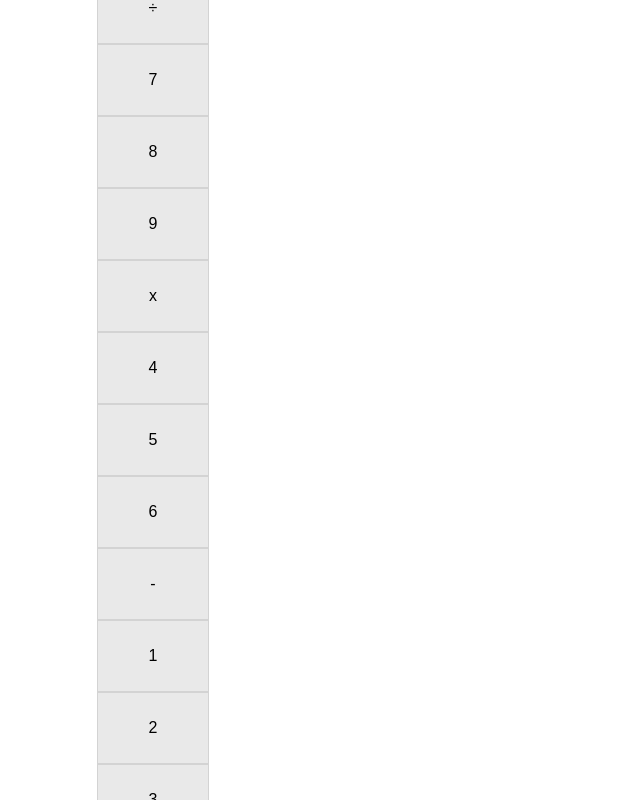
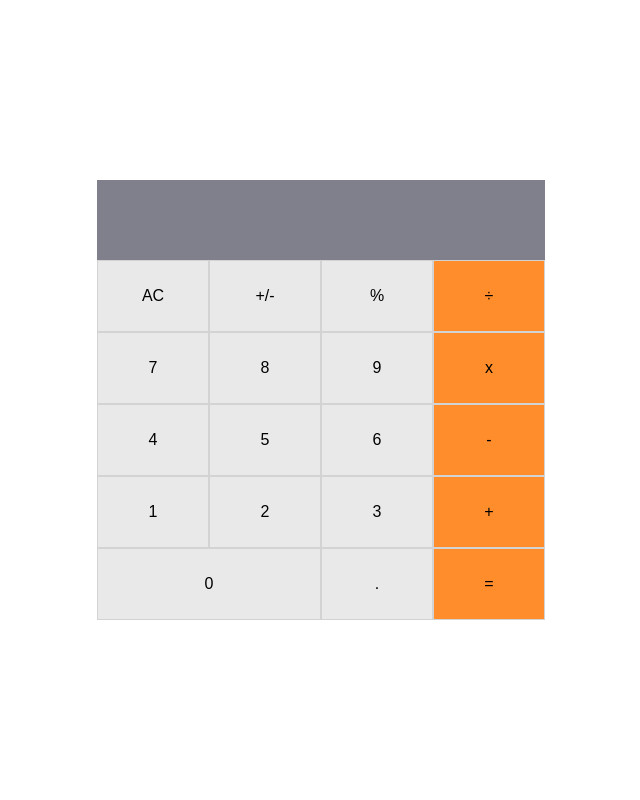
Before and after one commit to KanzaTahreem/Math-Magicians, a React (Create React App) app: page / in a window 1280 px wide. Shown: the top 800 px of the page, without its empty margins (319-959 px from the left). Built offline with nearby package versions, Linux system fonts and the light colour scheme.

Commit message:
Update styles according to given instructions

```diff
--- a/src/stylesheets/Calculator.module.css
+++ b/src/stylesheets/Calculator.module.css
@@ -29,8 +29,6 @@
 }
 
 .keys {
-  display: flex;
-  flex-direction: column;
   width: 100%;
 }
 
@@ -42,19 +40,27 @@
   border: 0.1px solid lightgrey;
 }
 
-.btn-expand {
-  width: 50%;
-}
-
-.btn-right {
-  background-color: #ff7600d4;
-}
-
 .btn:hover {
   cursor: pointer;
   background-color: #d7d6d6;
 }
 
-.btn-right:hover {
+.btn:nth-child(17) {
+  width: 50%;
+}
+
+.btn:nth-child(4),
+.btn:nth-child(8),
+.btn:nth-child(12),
+.btn:nth-child(16),
+.btn:nth-child(19) {
+  background-color: #ff7600d4;
+}
+
+.btn:nth-child(4):hover,
+.btn:nth-child(8):hover,
+.btn:nth-child(12):hover,
+.btn:nth-child(16):hover,
+.btn:nth-child(19):hover {
   background-color: #fc892bd4;
 }
```
